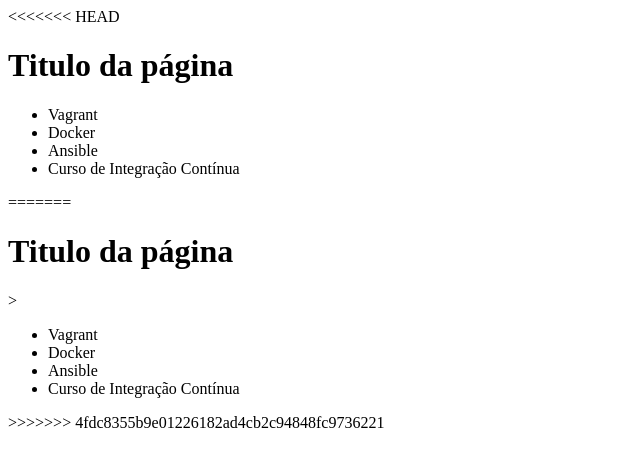
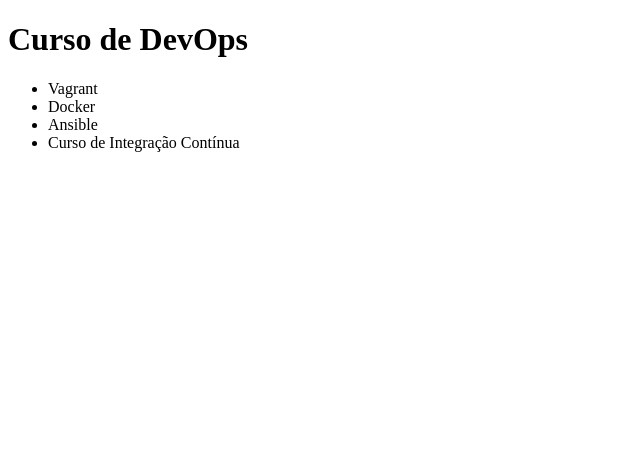
Before and after one commit to WesleiST/WstServer, a plain HTML site: page index.html in a window 1280 px wide. Shown: the whole page, without its empty margins (0-640 px from the left). Drawn offline with Linux system fonts and the light colour scheme.

Commit message:
Adicionando Titulo

```diff
--- a/index.html
+++ b/index.html
@@ -1,4 +1,3 @@
-<<<<<<< HEAD
 <!DOCTYPE html>
 <html lang="en">
 	<head>
@@ -6,7 +5,7 @@
 	    <title>Cursos da Alura</title>
 	</head>
 	<body>
-	<h1>Titulo da página</h1>
+		<h1>Curso de DevOps</h1>
 		<ul>
 	        <li>Vagrant</li>
 	        <li>Docker</li>
@@ -14,21 +13,4 @@
 	        <li>Curso de Integração Contínua</li>
 	    </ul>
 	</body>
-=======
-<!DOCTYPE html>
-<html lang="en">
-<head>
-    <meta charset="UTF-8">
-    <title>Cursos da Alura</title>
-</head>
-<body>
-	<h1>Titulo da página</h1>>
-    <ul>
-        <li>Vagrant</li>
-        <li>Docker</li>
-        <li>Ansible</li>
-        <li>Curso de Integração Contínua</li>
-    </ul>
-</body>
->>>>>>> 4fdc8355b9e01226182ad4cb2c94848fc9736221
 </html>
```
Lines whose indentation alone changed are shown as unchanged.
